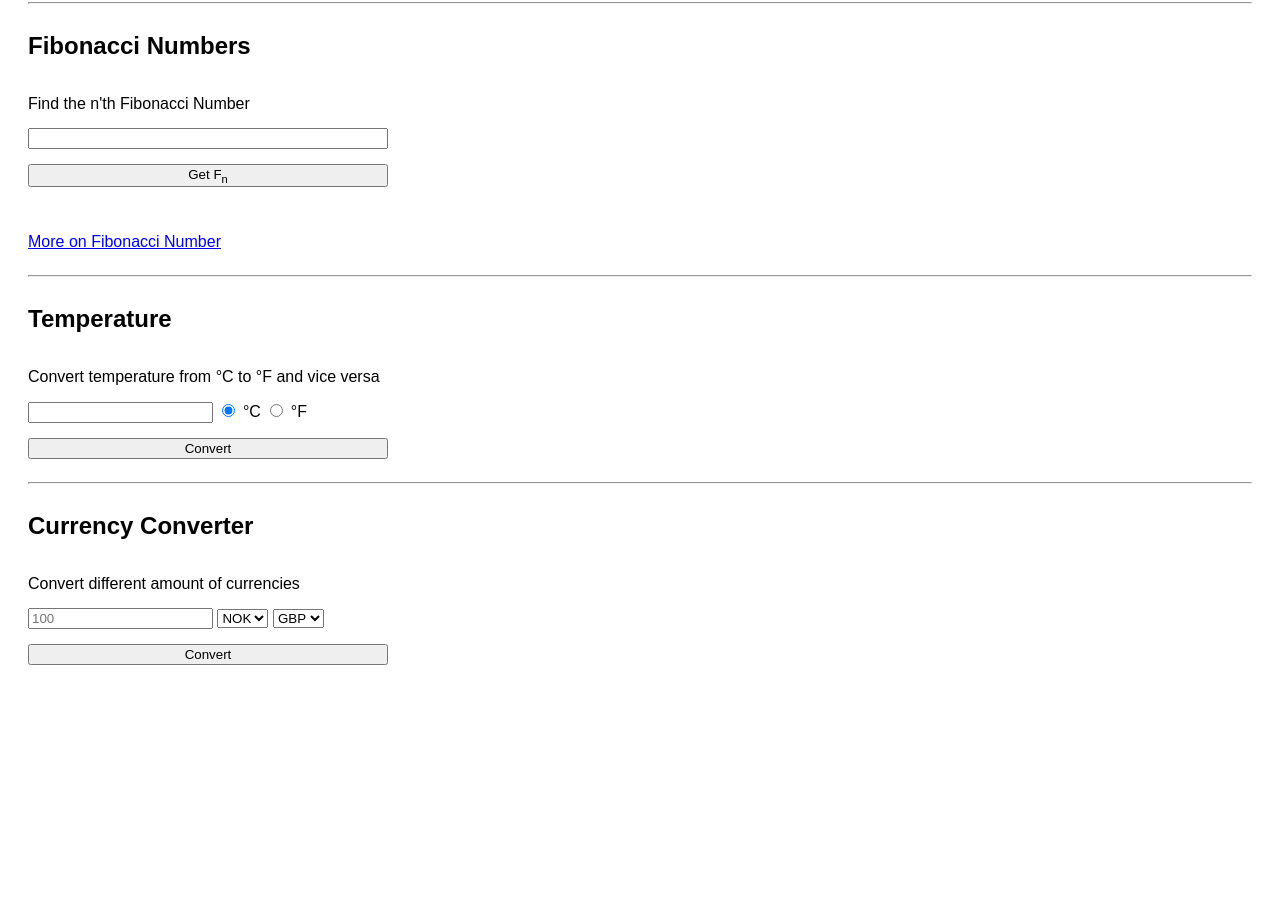
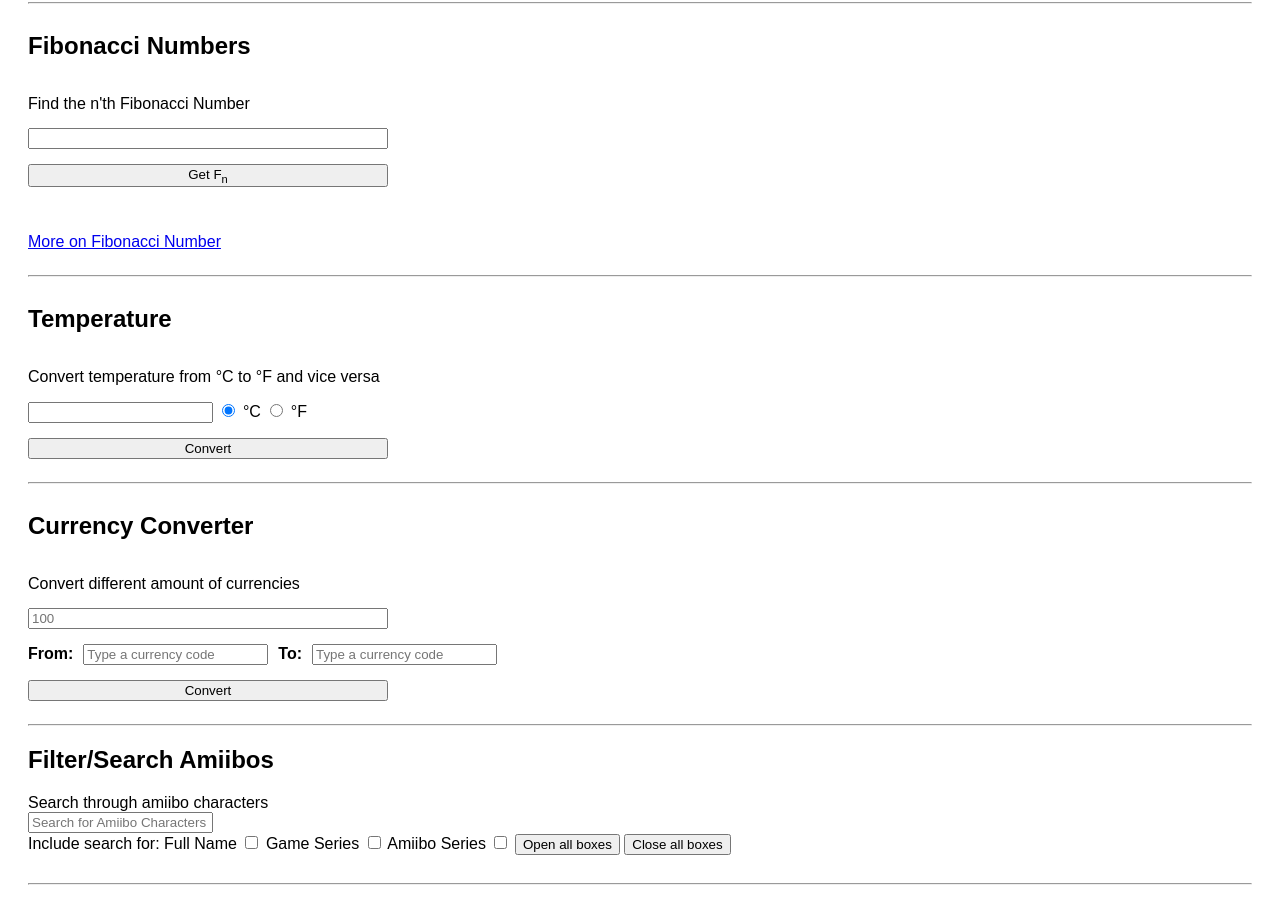
Before and after one commit to siljeangelvik/module-demo, a website built with webpack: page index.html in a window 1280 px wide. Shown: the part 126-1050 px from the top of the page. Before the commit the page ends 854 px from the top, so only its background shows below. Built offline with nearby package versions, Linux system fonts and the light colour scheme; no server answers.

Commit message:
Last commit, webpack

```diff
--- a/index.html
+++ b/index.html
@@ -7,17 +7,20 @@
     <meta http-equiv="X-UA-Compatible" content="ie=edge">
     <title>Utilities</title>
     <style>
+        /* @formatter:off */
         * { box-sizing: border-box; }
         body { font-family: sans-serif; padding:40px 20px; }
         .flex { display: flex; flex-direction: column; max-width: 360px; gap: 15px; }
+        .flex-row { display: flex; gap: 10px; align-items: center; }
     </style>
-   <!-- <script type="module" src="index.js" defer></script> -->
+    <script type="module" src="index.js" defer></script>
 </head>
 <body>
 
 <h1>Utilities</h1>
+
+<!-- Fibonacci Number -->
 <hr>
-<!-- Fibonacci Number -->
 <div class="flex">
     <h2>Fibonacci Numbers</h2>
     <label for="fib">Find the n'th Fibonacci Number</label>
@@ -32,8 +35,9 @@
     </p>
 </div>
 
+
+<!-- Temperature -->
 <hr>
-<!-- Temperature -->
 <div class="flex">
     <h2>Temperature</h2>
     <label for="temp">Convert temperature from °C to °F and vice versa</label>
@@ -49,8 +53,8 @@
     <span id="temp-result"></span>
 </div>
 
-<hr>
 <!-- Currency -->
+<!-- <hr>
 <div class="flex">
     <h2>Currency Converter</h2>
     <label for="amount">Convert different amount of currencies</label>
@@ -76,6 +80,70 @@
     <button type="submit" id="submit-currency">Convert</button>
     <span id="currency-result"></span>
 </div>
+-->
+
+<!-- Currency -->
+<hr>
+<div class="flex">
+    <h2>Currency Converter</h2>
+    <label for="amount">Convert different amount of currencies</label>
+    <input id="amount" name="amount" type="number" placeholder="100">
+
+    <div class="flex-row">
+        <label for="convertFrom"><strong>From:</strong></label>
+        <input list="convertFromSymbols" id="convertFrom" name="convertFrom" type="text" placeholder="Type a currency code">
+        <datalist id="convertFromSymbols">
+            <option value="NOK">Norske Kroner (NOK)</option>
+            <option>EUR</option>
+            <option>GBP</option>
+            <option>USD</option>
+        </datalist>
+
+        <label for="convertTo"><strong>To:</strong></label>
+        <input list="convertToSymbols" id="convertTo" name="convertFrom" type="text" placeholder="Type a currency code">
+        <datalist id="convertToSymbols">
+            <option>NOK</option>
+            <option>EUR</option>
+            <option>GBP</option>
+            <option>USD</option>
+        </datalist>
+    </div>
+
+    <button type="submit" id="submit-currency">Convert</button>
+    <span id="currency-result"></span>
+</div>
+
+<!-- Amiibo -->
+<hr>
+<div class="">
+    <h2>Filter/Search Amiibos</h2>
+    <label for="search-amiibos">Search through amiibo characters</label>
+
+    <div>
+        <input id="search-amiibos" name="search-amiibos" placeholder="Search for Amiibo Characters">
+        <div>
+
+            Include search for:
+            <label for="amiibo-name">Full Name</label>
+            <input type="checkbox" id="amiibo-name" name="amiibo-name">
+
+
+            <label for="amiibo-game">Game Series</label>
+            <input type="checkbox" id="amiibo-game" name="amiibo-game">
+
+
+            <label for="amiibo-series">Amiibo Series</label>
+            <input type="checkbox" id="amiibo-series" name="amiibo-series">
+
+            <button id="openAll">Open all boxes</button>
+            <button id="closeAll">Close all boxes</button>
+        </div>
+    </div>
+
+    <div id="amiibos" style="display: grid; grid-template-columns: auto auto auto auto; margin-top: 20px;"></div>
+</div>
+
+<hr>
 
 </body>
 </html>
```
